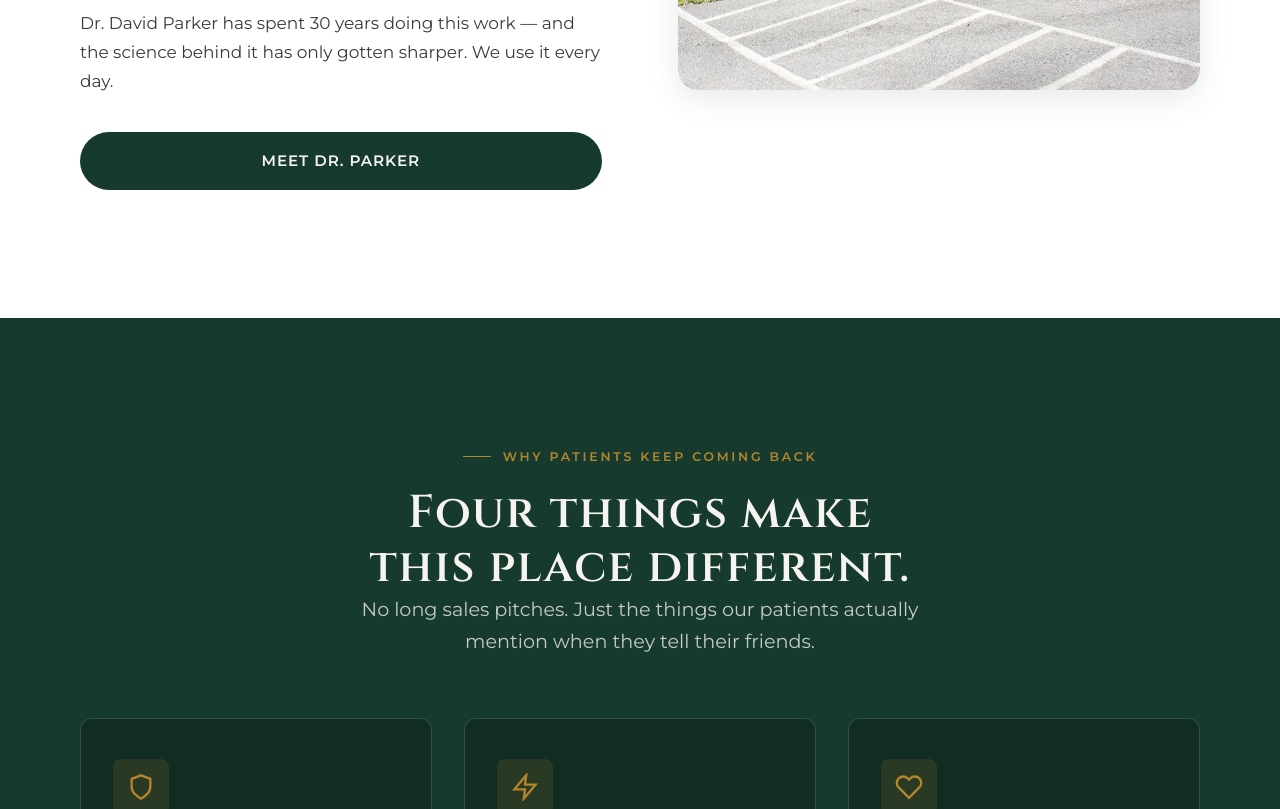
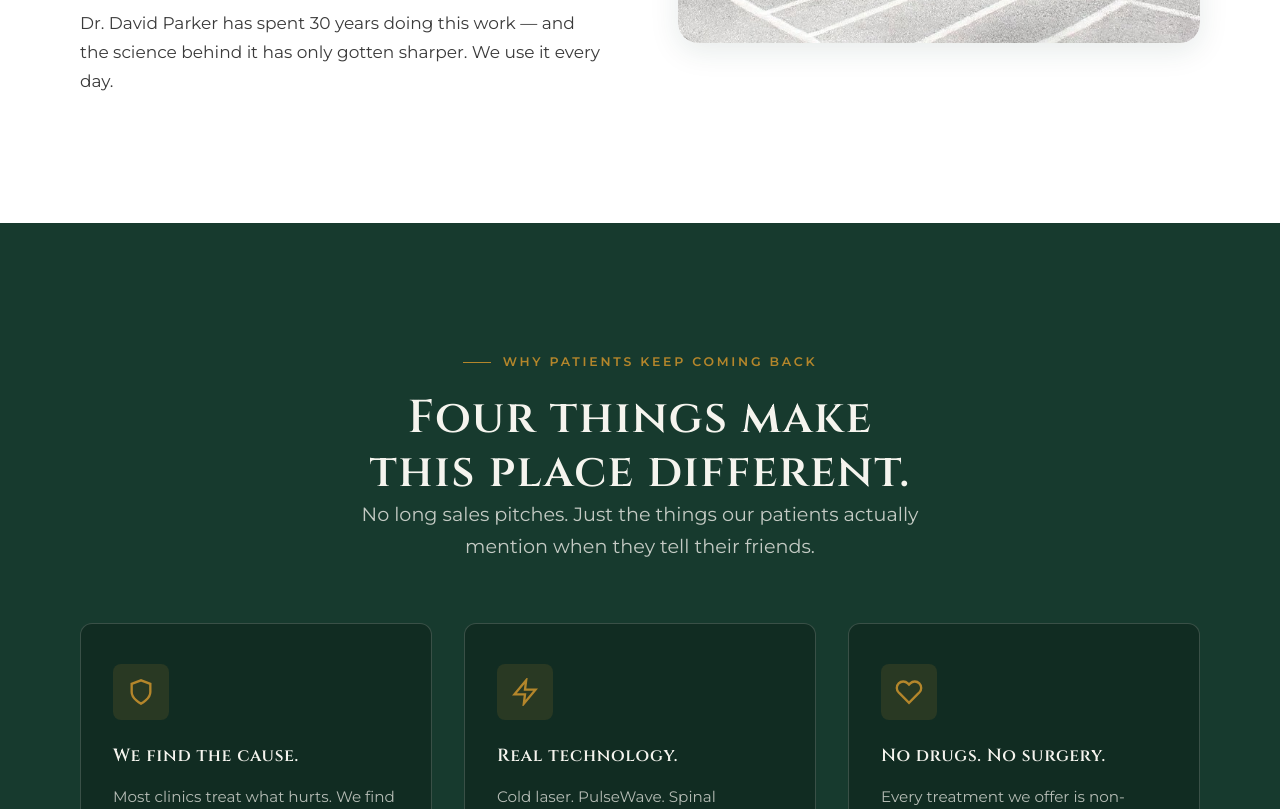
Before and after one commit to Lvl1Zombie/family-tree-chiropractic, a website: page index.html in a window 1280 px wide. Shown: the part 3220-4029 px from the top of the page. Drawn offline with Linux system fonts and the light colour scheme.

Commit message:
Remove homepage doctor button

```diff
--- a/index.html
+++ b/index.html
@@ -311,7 +311,6 @@
           <p>Pain isn't the problem. It's the signal. The actual problem — almost always — is interference in the nervous system. Spinal misalignment. Damaged peripheral nerves. Inflammation in the wrong places. Take that interference away, and the body does what it was built to do: heal itself.</p>
           <p>That's the work. That's why people get better here when nothing else has touched it.</p>
           <p>Dr. David Parker has spent 30 years doing this work — and the science behind it has only gotten sharper. We use it every day.</p>
-          <a href="chiropractic-care.html" class="btn btn--primary">Meet Dr. Parker</a>
         </div>
         <div class="split__image fade-in-right">
           <img src="about-restore.jpg" alt="Family Tree Chiropractic clinic building in Ephrata, PA" style="aspect-ratio: 4/5; border-radius: var(--radius-lg);">
```
